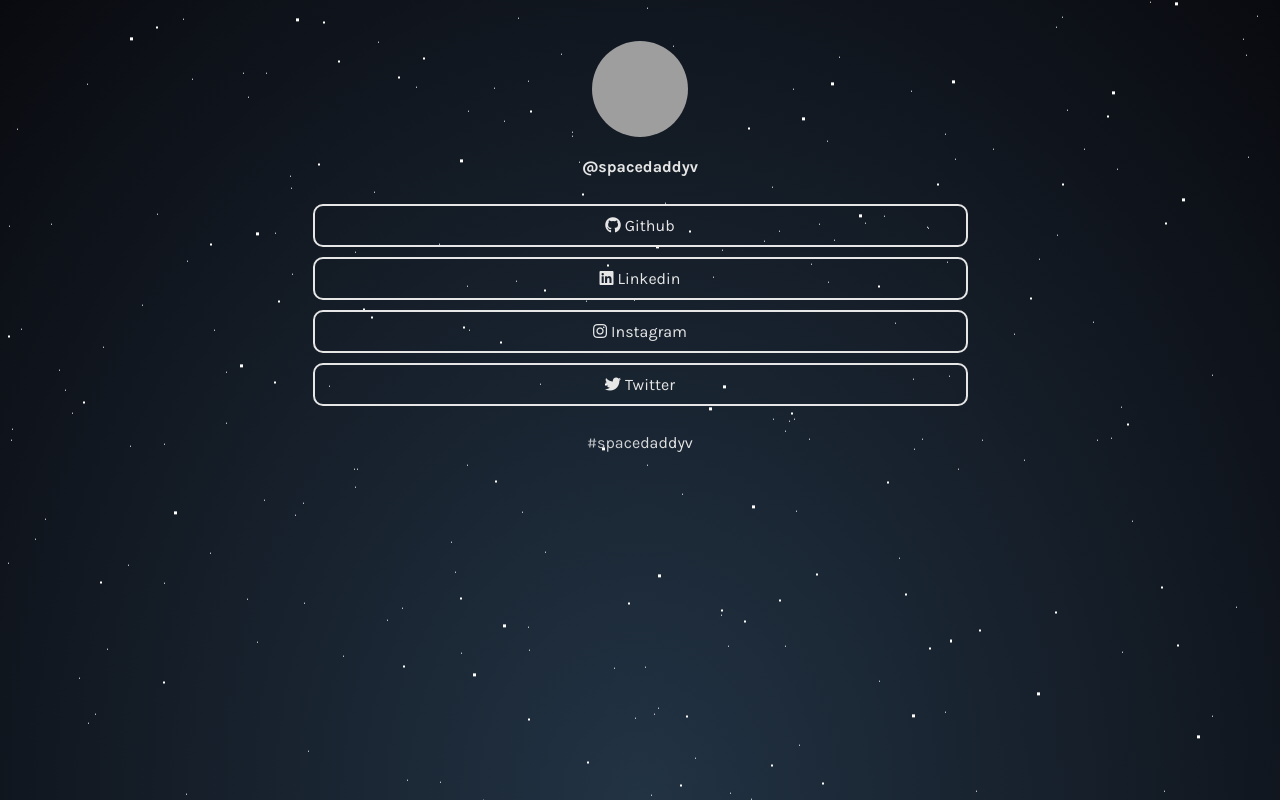
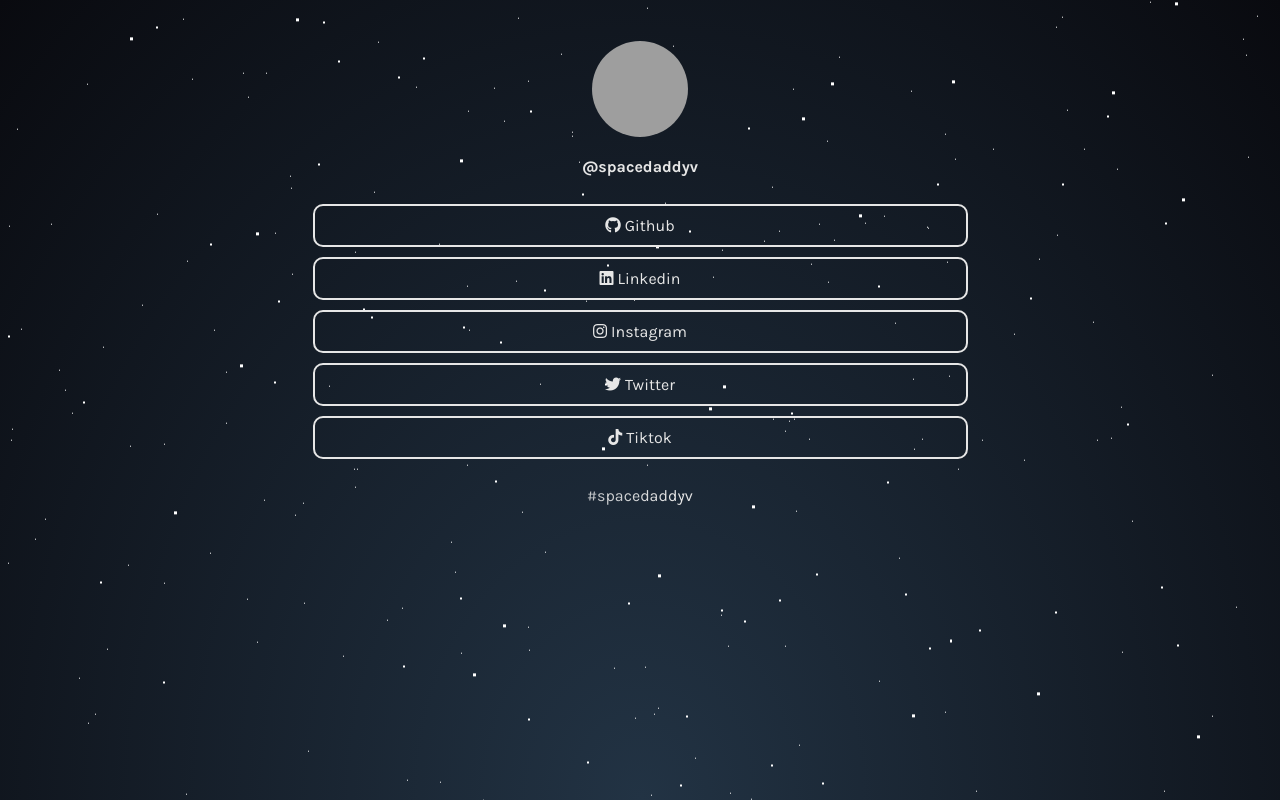
Before and after one commit to spacedaddyv/spacedaddyv.github.io, a plain HTML site: page index.html in a window 1280 px wide. Drawn offline with Linux system fonts and the light colour scheme; grey boxes are pictures that could not be loaded.

Commit message:
Update index.html

```diff
--- a/index.html
+++ b/index.html
@@ -3,7 +3,7 @@
   <head>
     <meta charset="UTF-8">
     <meta name="viewport" content="width=device-width, initial-scale=1.0">
-    <title>SpaceDaddyV|</title>
+    <title>SpaceDaddyV</title>
     <!-- Favicon -->
     <link rel="icon" href="https://avatars0.githubusercontent.com/u/97298347" type="image/x-icon" />
     <!-- Font Awesome icons -->
@@ -56,7 +56,9 @@
       <a class="link" href="https://twitter.com/spacedaddyv" target="_blank">
         <i class="fab fa-twitter">&nbsp;</i>Twitter
       </a>
-
+      <a class="link" href="https://www.tiktok.com/@spacedaddyv" target="_blank">
+        <i class="fab fa-tiktok">&nbsp;</i>Tiktok
+       </a>
     </div>
 
     <div id="hashtag">
```
